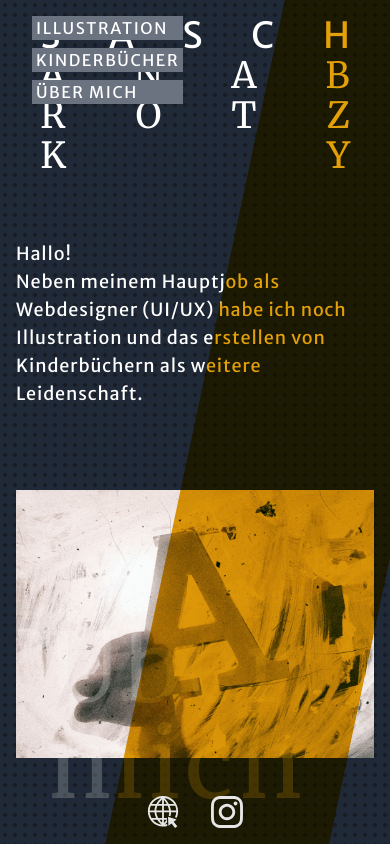
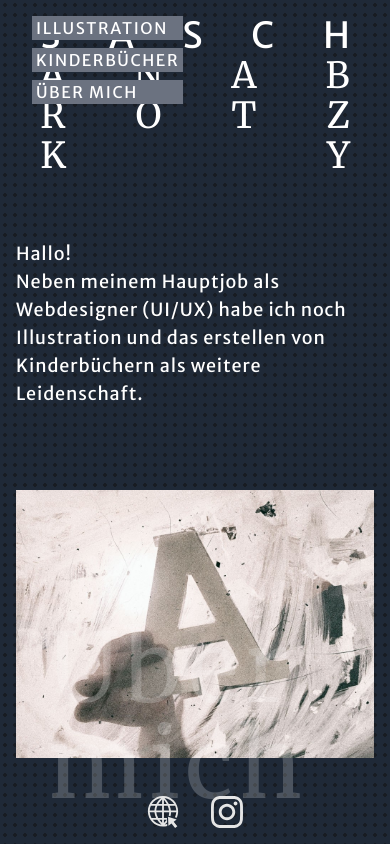
Before and after one commit to sascha-nabrotzky/sascha-nabrotzky.de-illu, a React (Vite) app: page / in a window 390 px wide. Built offline with nearby package versions, Linux system fonts and the light colour scheme.

Commit message:
minor changes

```diff
--- a/index.html
+++ b/index.html
@@ -8,6 +8,6 @@
   </head>
   <body class="grid relative bg-gray-800 text-white bg-10 bg-dot">
     <div id="root"></div>
-    <script type="module" src="/src/main.tsx"></script>
+    <script type="module" src="/src/Main.tsx"></script>
   </body>
 </html>
--- a/src/App.tsx
+++ b/src/App.tsx
@@ -61,10 +61,10 @@ const App = () => {
           </a>
         </footer>
 
-        <div className="yellow-line w-56 -skew-x-12 bg-yellow-400 h-full fixed left-1/2 mix-blend-multiply pointer-events-none" />
+        <div className="hidden md:block w-56 -skew-x-12 bg-yellow-400 h-full fixed left-1/2 mix-blend-multiply pointer-events-none" />
       </div>
     </Router>
   );
-}
+};
 
 export default App;
```
Also changed, not shown: src/Main.tsx (renamed from src/main.tsx).
